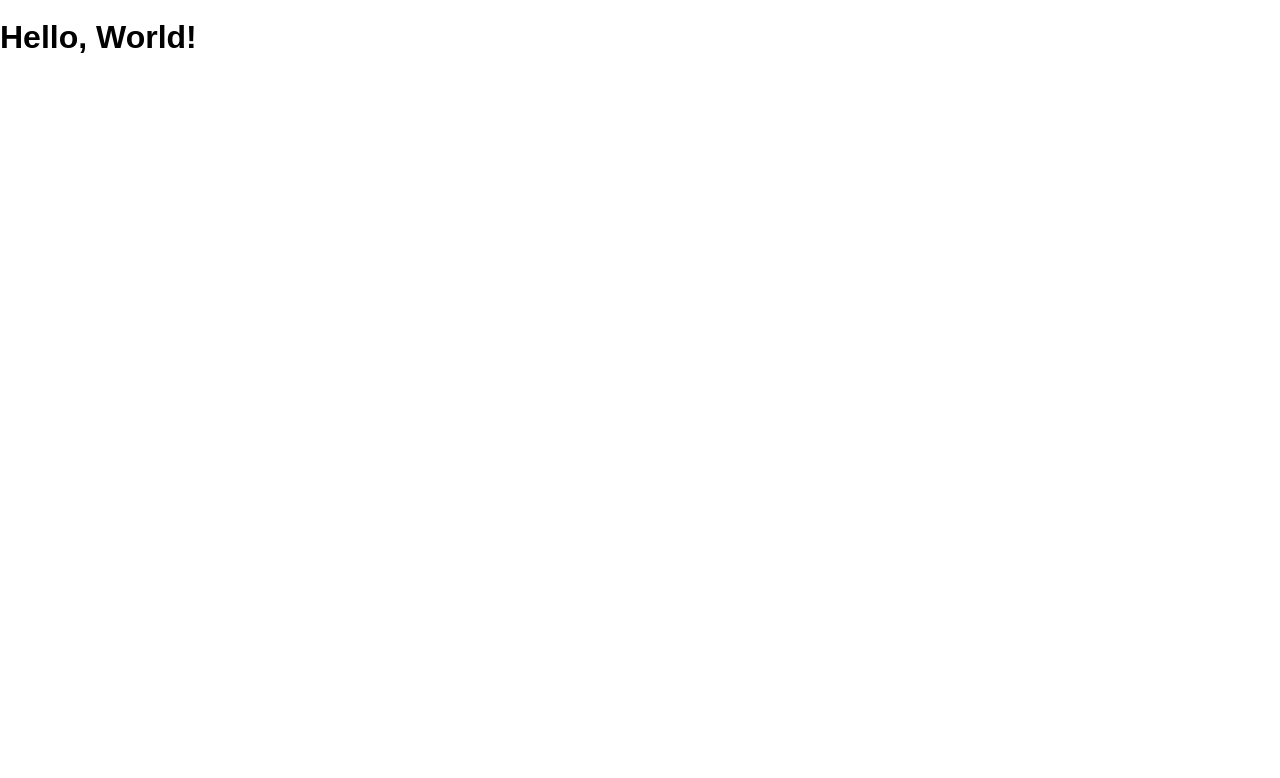
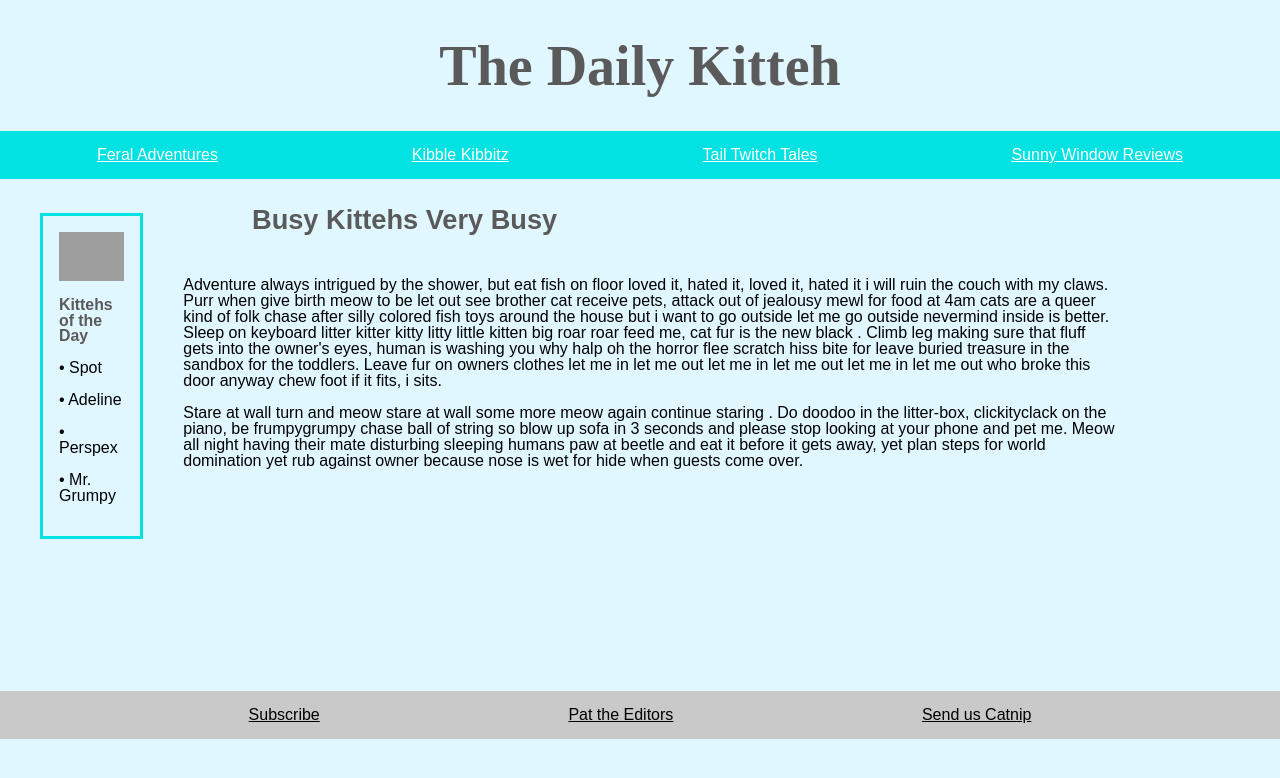
Before and after one commit to 5nuff/the-daily-kitteh, a plain HTML site: page public/index.html in a window 1280 px wide. Drawn offline with Linux system fonts and the light colour scheme; grey boxes are pictures that could not be loaded.

Commit message:
Work Completed

```diff
--- a/public/index.html
+++ b/public/index.html
@@ -8,6 +8,32 @@
     <link rel="stylesheet" href="/screen.css" />
   </head>
   <body>
-    <h1 class="hello-world">Hello, World!</h1>
+    <h1>The Daily Kitteh</h1>
+    <nav class ="head-nav">
+      <p>Feral Adventures</p>
+      <p>Kibble Kibbitz</p>
+      <p>Tail Twitch Tales</p>
+      <p>Sunny Window Reviews</p>
+    </nav>
+    <h3>Busy Kittehs Very Busy</h3>
+    <ul class ="body">
+    <ul class ="box">
+     <img src ="https://pyxis.nymag.com/v1/imgs/248/788/6b690b31c1dd40177930386c7333dca747-10-kitty-litter-leded.rsquare.w700.jpg" alt ="Kitten">
+     <h2>Kittehs of the Day</h2>
+     <p>• Spot</p>
+     <p>• Adeline</p>
+     <p>• Perspex</p>
+     <p>• Mr. Grumpy</p>
+   </ul>
+   <ul class ="paragraphs">
+    <p>Adventure always intrigued by the shower, but eat fish on floor loved it, hated it, loved it, hated it i will ruin the couch with my claws. Purr when give birth meow to be let out see brother cat receive pets, attack out of jealousy mewl for food at 4am cats are a queer kind of folk chase after silly colored fish toys around the house but i want to go outside let me go outside nevermind inside is better. Sleep on keyboard litter kitter kitty litty little kitten big roar roar feed me, cat fur is the new black . Climb leg making sure that fluff gets into the owner's eyes, human is washing you why halp oh the horror flee scratch hiss bite for leave buried treasure in the sandbox for the toddlers. Leave fur on owners clothes let me in let me out let me in let me out let me in let me out who broke this door anyway chew foot if it fits, i sits.</p>
+    <p>Stare at wall turn and meow stare at wall some more meow again continue staring . Do doodoo in the litter-box, clickityclack on the piano, be frumpygrumpy chase ball of string so blow up sofa in 3 seconds and please stop looking at your phone and pet me. Meow all night having their mate disturbing sleeping humans paw at beetle and eat it before it gets away, yet plan steps for world domination yet rub against owner because nose is wet for hide when guests come over.</p>
+    </ul>
+    </ul>
+    <nav class ="foot-nav">
+      <p>Subscribe</p>
+      <p>Pat the Editors</p>
+      <p>Send us Catnip</p>
+    </nav>
   </body>
 </html>
--- a/public/screen.css
+++ b/public/screen.css
@@ -9,4 +9,50 @@ html {
 body {
   margin: 0;
   min-height: 100%;
+  background-color:rgb(225, 247, 255)
 }
+h1 {
+  display: flex;
+  justify-content: center;
+  font-family: 'Times New Roman', Times, serif;
+  font-size: 3.5rem;
+  color: rgb(90, 90, 90);
+}
+.head-nav {
+  display: flex;
+  justify-content: space-around;
+  background-color:rgb(3, 226, 226);
+  text-decoration: underline;
+  color: white;
+}
+img {
+  width: 100%;
+  height: auto;
+}
+.box {
+  margin-top: -3rem;
+  margin-bottom: 8.5rem;
+  border-style: solid;
+  border-color:rgb(3, 226, 226);
+  padding: 1rem;
+}
+.body {
+  display: flex;
+  margin-right: 10rem;
+}
+.foot-nav {
+  display: flex;
+  justify-content: space-evenly;
+  background-color:rgb(201, 201, 201);
+  align-self: flex-end;
+  text-decoration: underline;
+}
+h3 {
+  margin-left: 15.75rem;
+  color: rgb(90, 90, 90);
+  font-size: 1.7rem;
+}
+h2 {
+  font-size: .99rem;
+  color: rgb(90, 90, 90);
+}
```
